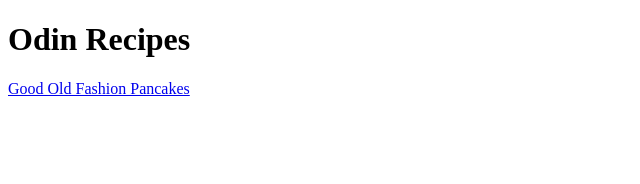
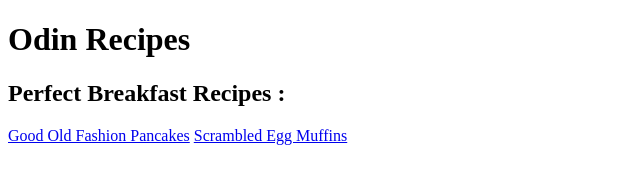
Before and after one commit to afkus3r/odin-recipes, a plain HTML site: page index.html in a window 1280 px wide. Shown: the whole page, without its empty margins (0-640 px from the left). Drawn offline with Linux system fonts and the light colour scheme.

Commit message:
Add link to egg muffins recipe

```diff
--- a/index.html
+++ b/index.html
@@ -9,6 +9,8 @@
 
 <body>
     <h1>Odin Recipes</h1>
+    <h2>Perfect Breakfast Recipes :</h2>
     <a href="./recipes/pancakes.html">Good Old Fashion Pancakes</a>
+    <a href="./recipes/eggmuffins.html">Scrambled Egg Muffins</a>
 </body>
 </html>
```
